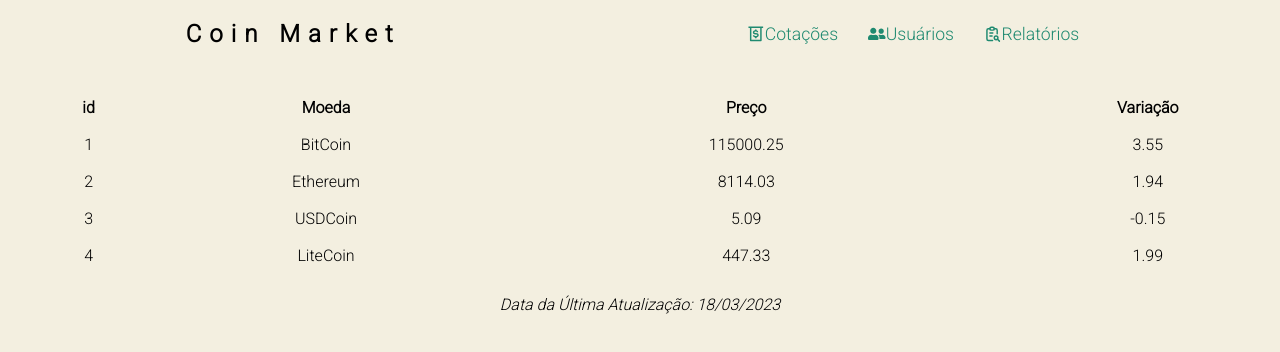
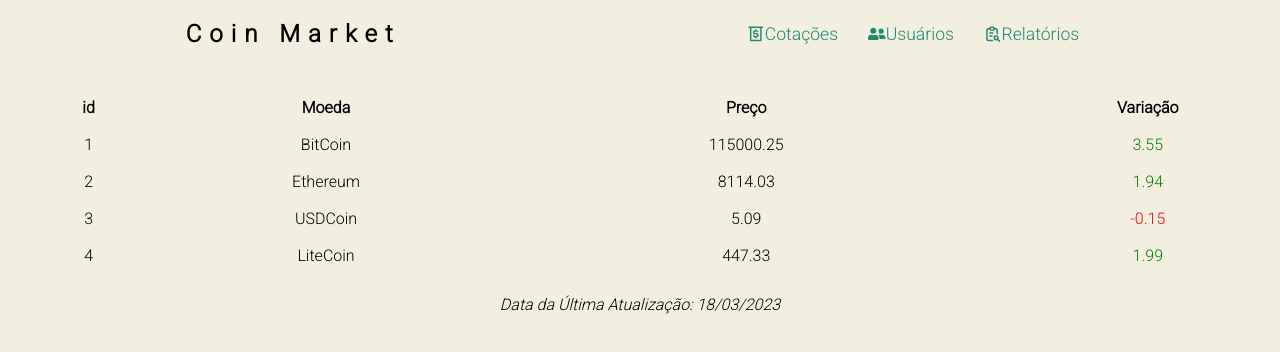
Before and after one commit to lenesignorelli/coinmarketlene, a React (Create React App) app: page / in a window 1280 px wide. Shown: the top 352 px of the page. Built offline with nearby package versions, Linux system fonts and the light colour scheme; a web font is replaced by a local one.

Commit message:
Adiciona estilizacao condicional se variacao negativa/positiva

```diff
--- a/src/components/Coin/index.js
+++ b/src/components/Coin/index.js
@@ -3,12 +3,15 @@
 
 //props
 function Coin({ id, nome, preco, variacao }) {
+
+  const isVariacaoNegativa = variacao < 0; //boolean
+
   return (
     <tr key={id}>
       <td>{id}</td>
       <td>{nome}</td>
       <td>{preco}</td>
-      <td>{variacao}</td>
+      <td className={isVariacaoNegativa ? 'var-negativa' : 'var-positiva'}>{variacao}</td>
     </tr>
   )
 }
--- a/src/components/Coin/styles.css
+++ b/src/components/Coin/styles.css
@@ -0,0 +1,7 @@
+.var-negativa {
+    color: red;
+}
+
+.var-positiva {
+    color: green;
+}
```
